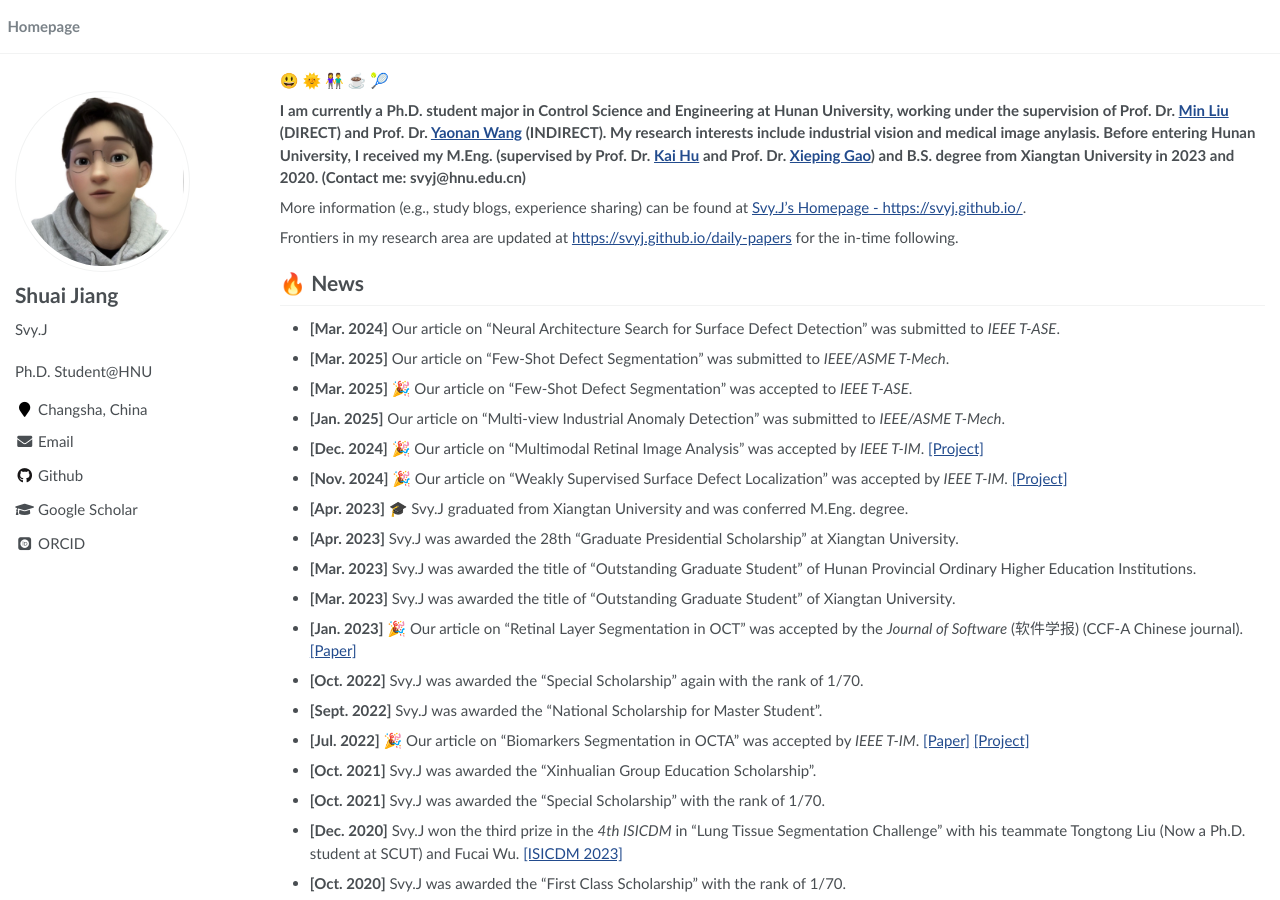
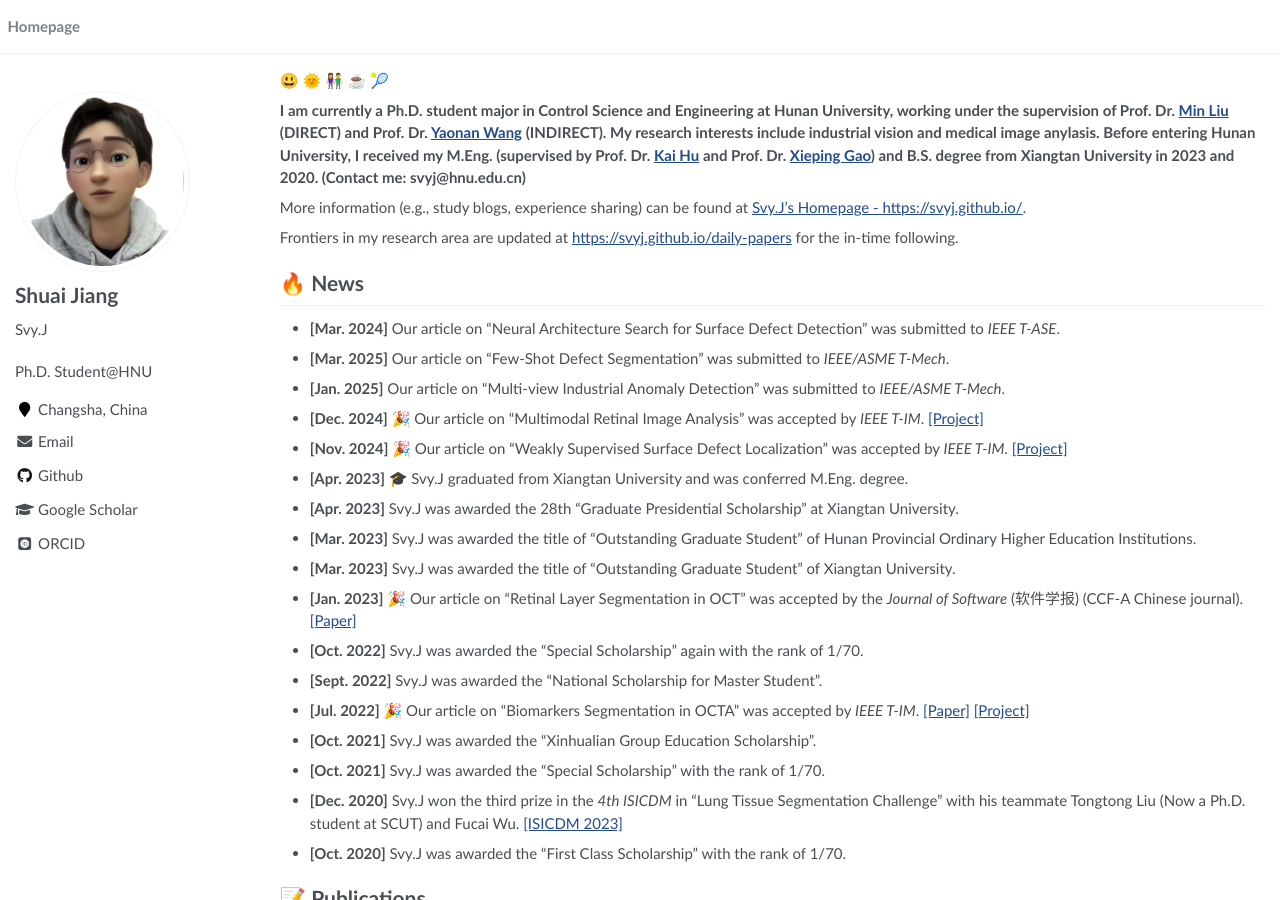
Before and after one commit to SvyJ/svyj.github.io, a Jekyll site: the page built from _pages/about.md, in a window 1280 px wide and 900 px high. Built offline with Jekyll 4.4.1, drawn with Linux system fonts in a browser that asks for light colours; some web fonts are replaced.

Commit message:
Update about.md

```diff
--- a/_pages/about.md
+++ b/_pages/about.md
@@ -27,8 +27,6 @@ Frontiers in my research area are updated at [https://svyj.github.io/daily-paper
 - **[Mar. 2024]** Our article on "Neural Architecture Search for Surface Defect Detection" was submitted to _IEEE T-ASE_.
 
 - **[Mar. 2025]** Our article on "Few-Shot Defect Segmentation" was submitted to _IEEE/ASME T-Mech_.
-
-- **[Mar. 2025]** &#127881; Our article on "Few-Shot Defect Segmentation" was accepted to _IEEE T-ASE_.
 
 - **[Jan. 2025]** Our article on "Multi-view Industrial Anomaly Detection" was submitted to _IEEE/ASME T-Mech_.
 
```
